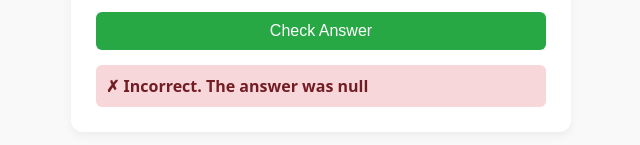
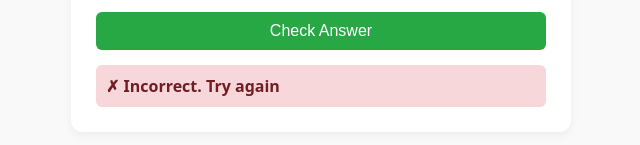
Before and after one commit to sow-diga/arabic-number, a plain HTML site: page index.html in a window 1280 px wide. Both pictures are taken after a click on the button "Check Answer". Shown: the part 317-462 px from the top of the page, 319-959 px from the left. Drawn offline with Linux system fonts and the light colour scheme.

Commit message:
update functionality

```diff
--- a/index.html
+++ b/index.html
@@ -60,10 +60,12 @@
                 feedbackEl.style.backgroundColor = '#d4edda';
                 feedbackEl.style.color = '#155724';
                 feedbackEl.innerHTML = '✓ Correct!';
+                nextNumber()
             } else {
                 feedbackEl.style.backgroundColor = '#f8d7da';
                 feedbackEl.style.color = '#721c24';
-                feedbackEl.innerHTML = `✗ Incorrect. The answer was ${currentNum}`;
+                //feedbackEl.innerHTML = `✗ Incorrect. The answer was ${currentNum}`;
+                feedbackEl.innerHTML = `✗ Incorrect. Try again`;
             }
         }
     </script>
```
